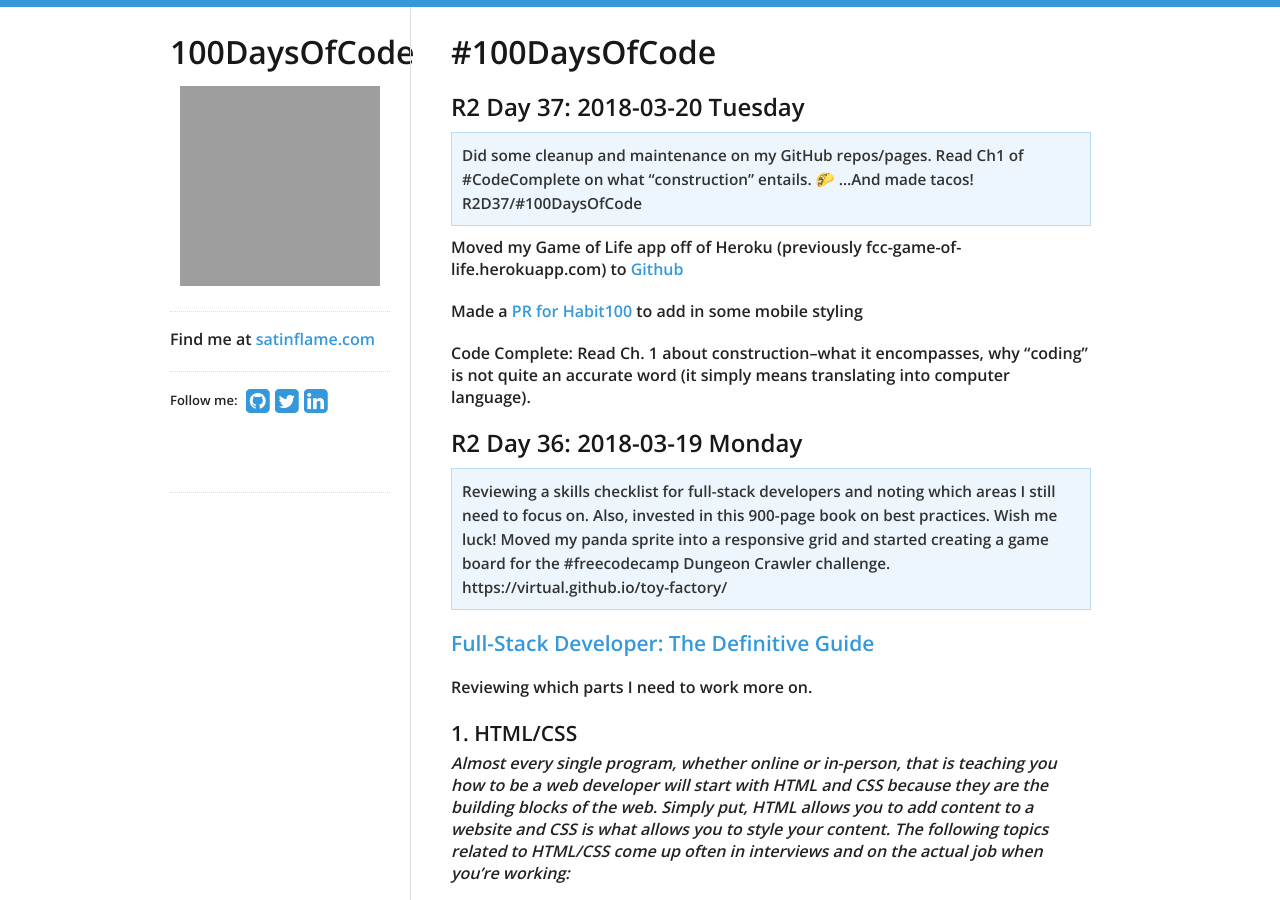
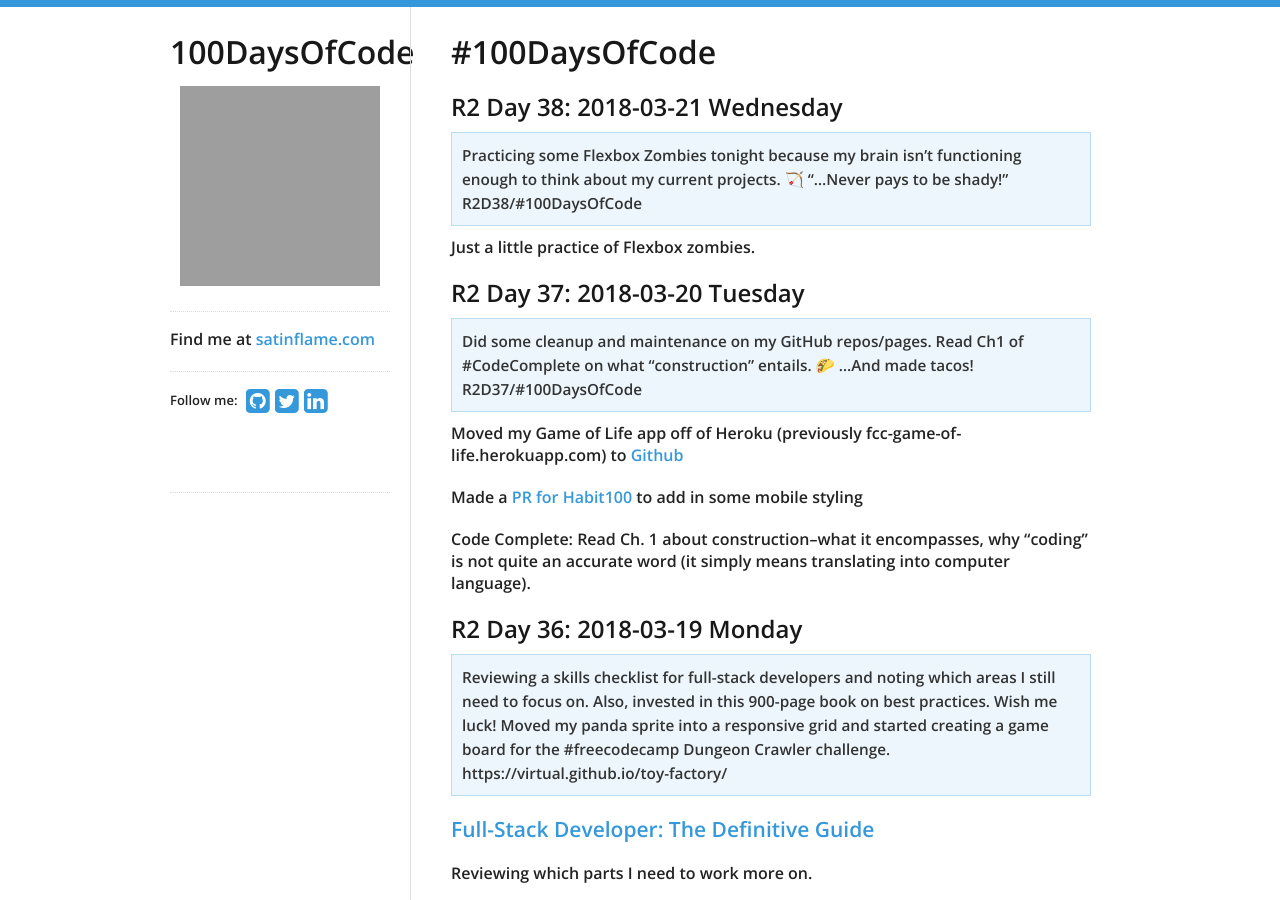
Before and after one commit to virtual/100daysofcode, a Jekyll site: the page built from index.md, in a window 1280 px wide and 900 px high. Built offline with Jekyll 4.4.1, drawn with Linux system fonts in a browser that asks for light colours; nearby versions of some CDN libraries; our own code applies the rules of GitHub Pages for plain Markdown files; grey boxes are pictures that could not be loaded.

Commit message:
Update index.md

```diff
--- a/index.md
+++ b/index.md
@@ -1,4 +1,10 @@
 # #100DaysOfCode
+
+## R2 Day 38: 2018-03-21 Wednesday
+
+> Practicing some Flexbox Zombies tonight because my brain isn't functioning enough to think about my current projects. 🏹 "...Never pays to be shady!" R2D38/#100DaysOfCode
+
+Just a little practice of Flexbox zombies.
 
 ## R2 Day 37: 2018-03-20 Tuesday
 
```
